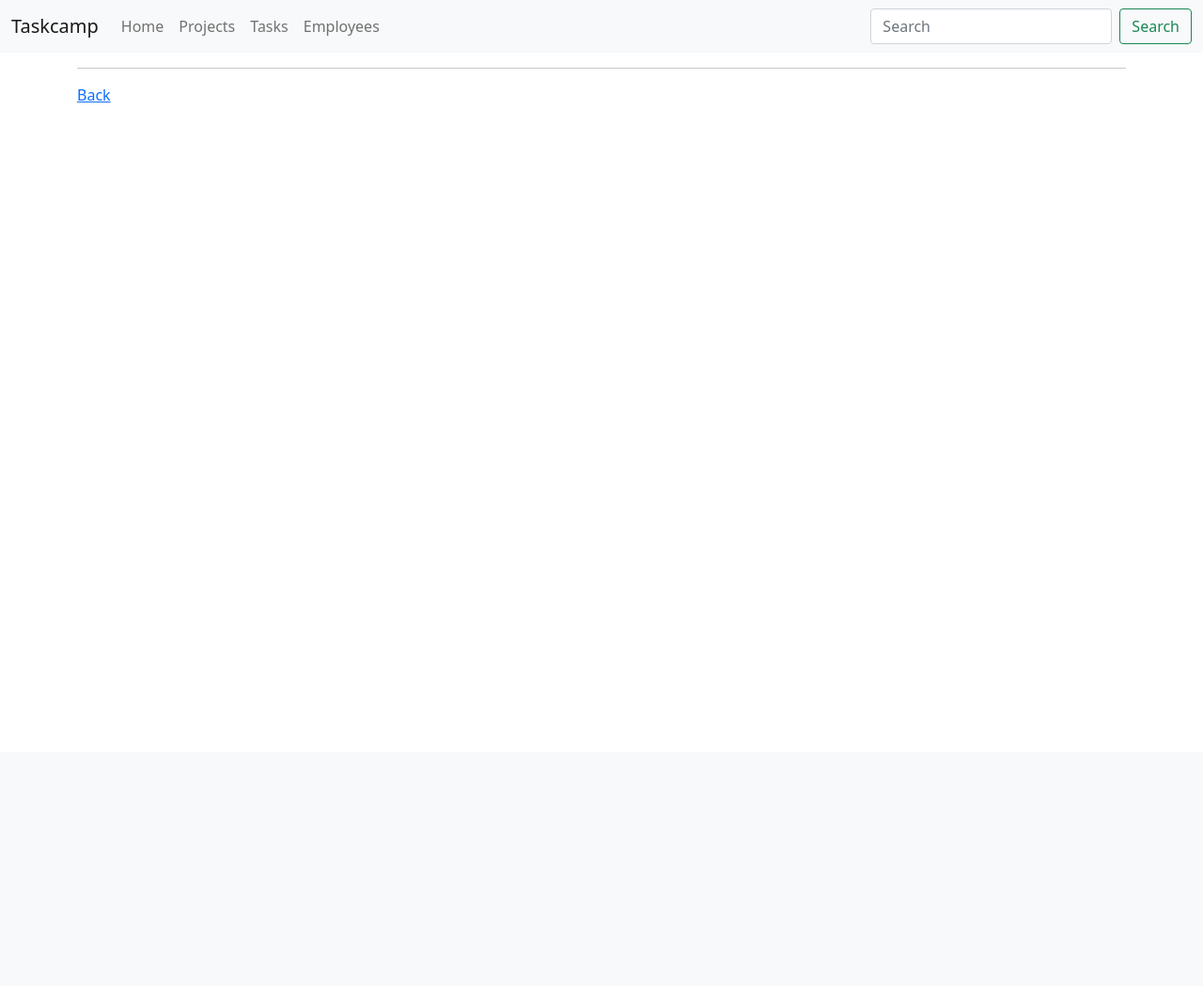
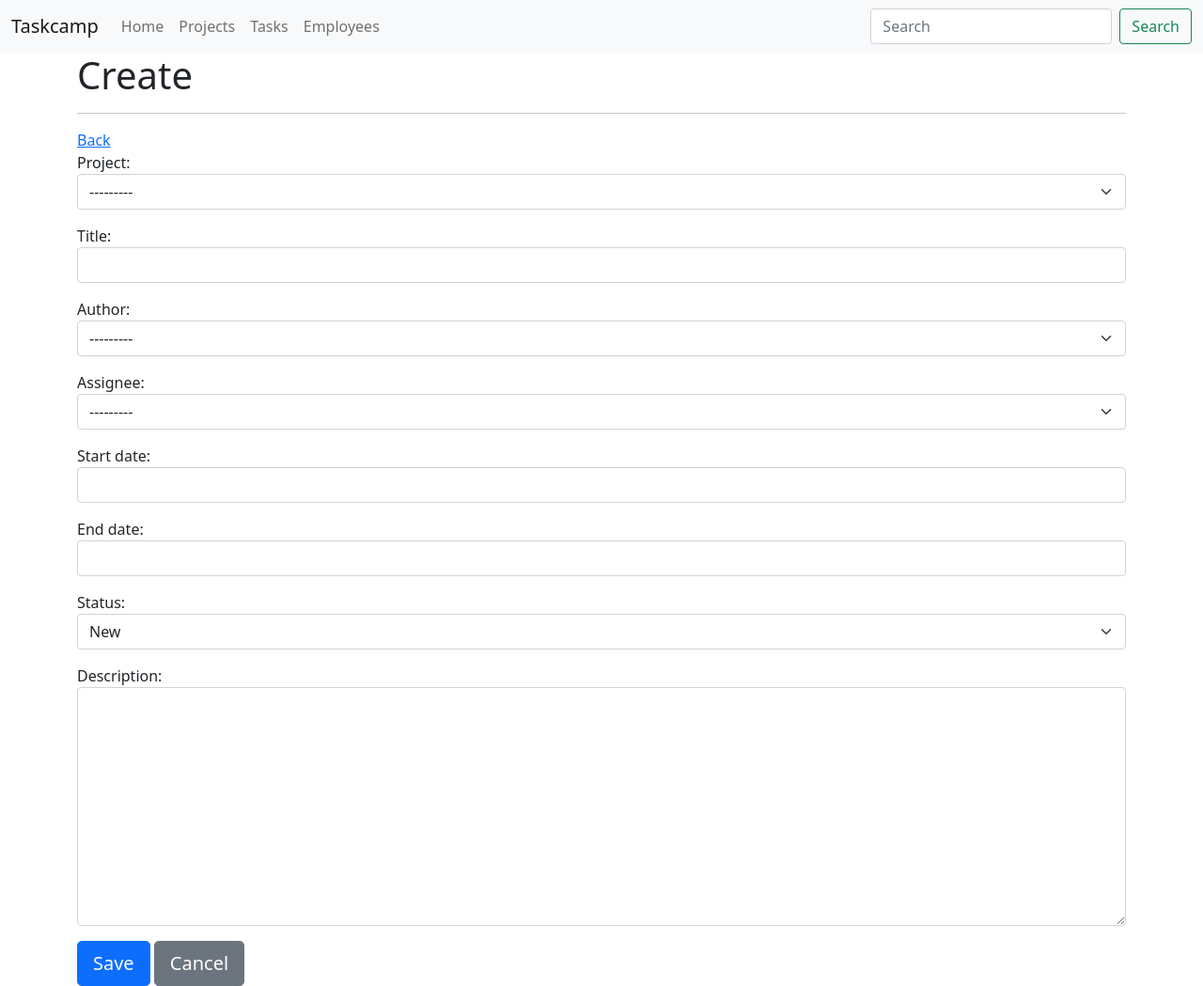
Before and after one commit to iliadmitriev/taskcamp, a Django app: page /projects/tasks/add/ in a window 1280 px wide. Shown: the whole page at 94% size. Before the commit the page ends 109 px from the top, so only its background shows below. Run offline with Django 3.2, Linux system fonts and the light colour scheme; data that the repository does not hold is empty; some libraries are stand-ins or nearby versions.

Commit message:
* task edit and create form

```diff
--- a/projects/forms.py
+++ b/projects/forms.py
@@ -18,7 +18,17 @@ class TaskModelForm(forms.ModelForm):
     class Meta:
         model = Task
         fields = [
-            'project', 'title', 'description',
-            'author', 'assignee', 'start', 'end',
-            'status'
+            'project', 'title', 'author', 'assignee', 'start', 'end',
+            'status', 'description'
         ]
+        widgets = {
+            'title': forms.TextInput(attrs={'class': 'form-control'}),
+            'description': forms.Textarea(attrs={'class': 'form-control'}),
+            'start': forms.DateTimeInput(attrs={'class': 'form-control'}),
+            'end': forms.DateTimeInput(attrs={'class': 'form-control'}),
+            'status': forms.Select(attrs={'class': 'form-select'}),
+            'project': forms.Select(attrs={'class': 'form-select'}),
+            'author': forms.Select(attrs={'class': 'form-select'}),
+            'assignee': forms.Select(attrs={'class': 'form-select'}),
+
+        }
--- a/projects/templates/task_form.html
+++ b/projects/templates/task_form.html
@@ -3,7 +3,11 @@
 {% load i18n %}
 
 {% block container %}
-    <h1>{{ task }}</h1>
+    {% if task %}
+        <h1>{{ task.title }} #{{ task.id }}</h1>
+    {% else %}
+        <h1>{% translate 'Create' %}</h1>
+    {% endif %}
     <hr>
     {% if request.META.HTTP_REFERER %}
         <a href="{{ request.META.HTTP_REFERER }}" class="link link-primary">
@@ -14,5 +18,22 @@
             {% translate 'Back' %}
         </a>
     {% endif %}
+    <form method="post">{% csrf_token %}
+
+        {{ form.as_p }}
+
+        <input type="submit" class="btn btn-primary btn-lg"
+               value="{% translate 'Save' %}">
+        {% if request.META.HTTP_REFERER %}
+            <a href="{{ request.META.HTTP_REFERER }}" class="btn btn-secondary btn-lg">
+                {% translate 'Cancel' %}
+            </a>
+        {% else %}
+            <a href="{% url 'projects-task-list' %}" class="btn btn-secondary btn-lg">
+                {% translate 'Cancel' %}
+            </a>
+        {% endif %}
+
+    </form>
 
 {% endblock %}
```
